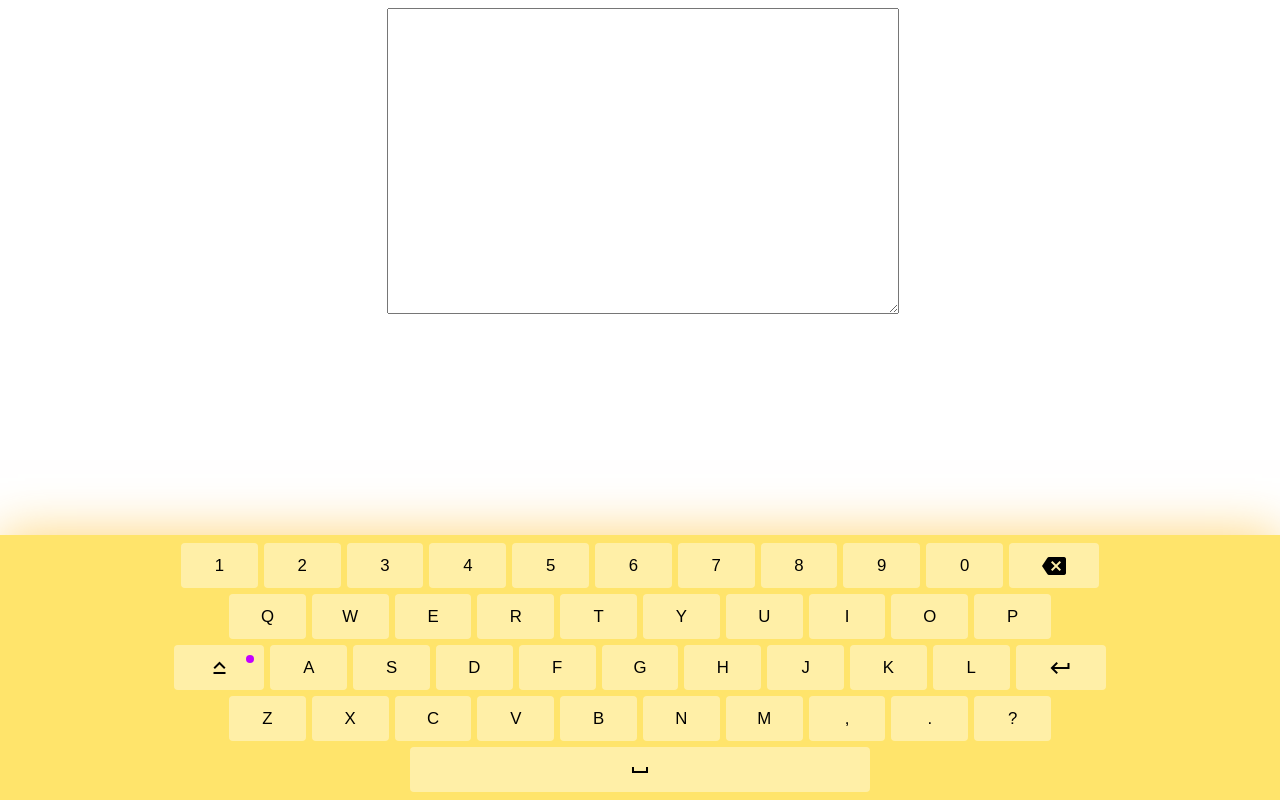
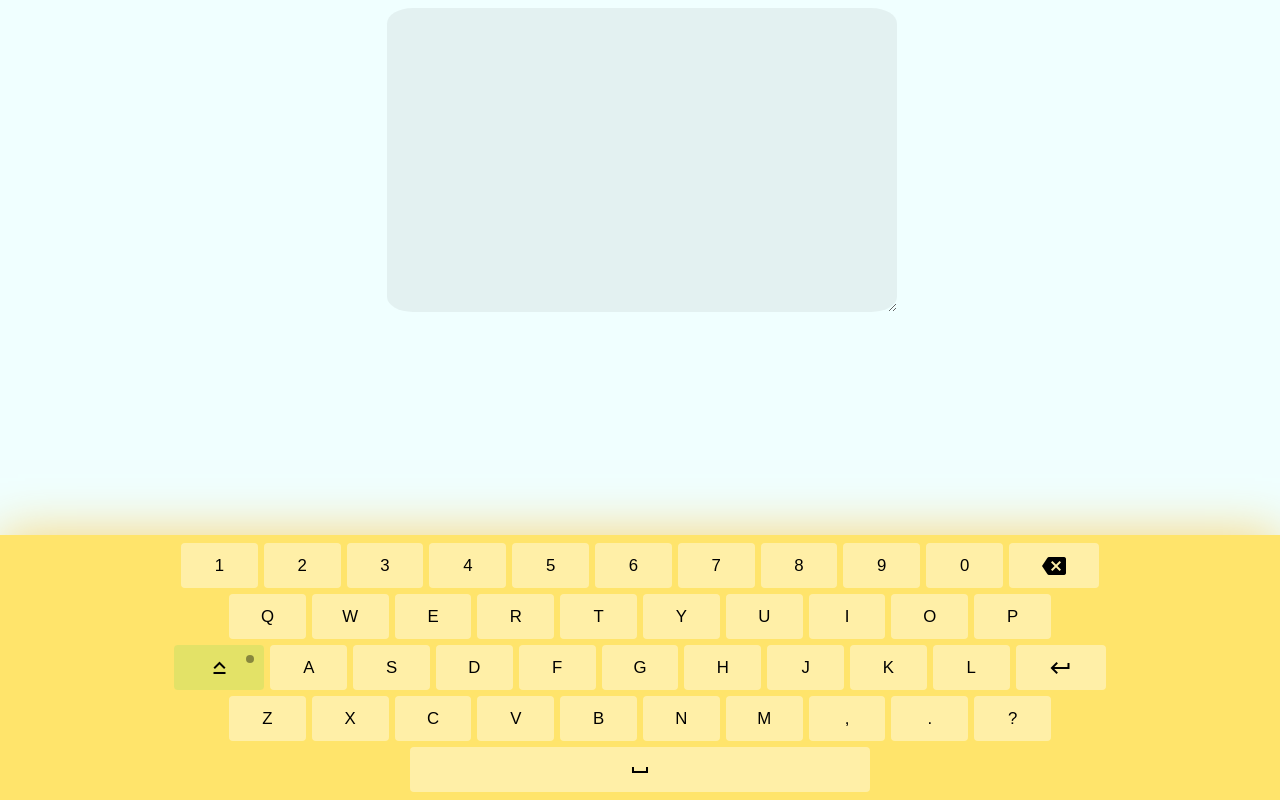
Before and after one commit to vikstasenkova/KeyboardRS, a plain HTML site: page index.html in a window 1280 px wide. Both pictures are taken after a click on the button "keyboard_capslock". Drawn offline with Linux system fonts and the light colour scheme.

Commit message:
feat: space animation

```diff
--- a/index.html
+++ b/index.html
@@ -10,7 +10,7 @@
     <link rel="icon" href="favicon.ico">
 </head>
 <body>
-    <textarea class="use-keyboard-input" style="margin: 0 auto; width: 40%; height: 300px; margin-left: 30%;"></textarea>
+    <textarea class="use-keyboard-input"></textarea>
     <script src="index.js"></script>
 </body>
 </html>
--- a/index.js
+++ b/index.js
@@ -39,7 +39,7 @@ const Keyboard = {
         const keyLayout = [
             "1", "2", "3", "4", "5", "6", "7", "8", "9", "0", "backspace",
             "q", "w", "e", "r", "t", "y", "u", "i", "o", "p",
-            "caps", "a", "s", "d", "f", "g", "h", "j", "k", "l", "enter",
+            "capslock", "a", "s", "d", "f", "g", "h", "j", "k", "l", "enter",
             "z", "x", "c", "v", "b", "n", "m", ",", ".", "?",
             "space"
         ];
@@ -51,7 +51,7 @@ const Keyboard = {
             const keyElement = document.createElement("button");
             const insertLineBreak = ["backspace", "p", "enter", "?"].indexOf(key) !== -1;
             keyElement.setAttribute("type", "button");
-            keyElement.setAttribute("data-key", `${key}`);
+            keyElement.setAttribute("data-key", `k${key}`);
             keyElement.classList.add("keyboard__key");
 
             switch (key) {
@@ -66,9 +66,14 @@ const Keyboard = {
 
                     break;
 
-                case "caps":
+                case "capslock":
                     keyElement.classList.add("keyboard__key--wide", "keyboard__key--activatable");
                     keyElement.innerHTML = createIconHTML("keyboard_capslock");
+
+                    console.log(keyElement);
+                    keyElement.addEventListener("keypress", () =>{
+                        console.log("dfgdgdgdg");
+                    })
 
                     keyElement.addEventListener("click", () => {
                         this._toggleCapsLock();
@@ -128,7 +133,6 @@ const Keyboard = {
 
     _toggleCapsLock() {
         this.properties.capsLock = !this.properties.capsLock;
-
         for (const key of this.elements.keys) {
             if (key.childElementCount === 0) {
                 key.textContent = this.properties.capsLock ? key.textContent.toUpperCase() : key.textContent.toLowerCase();
@@ -140,12 +144,16 @@ const Keyboard = {
         this.properties.value = initialValue || "";
         this.eventHandlers.oninput = oninput;
     },
+
+
 };
 
 document.addEventListener('keydown', function(){
     activeTexteria();
-    console.log('Key: ', event.key);
-    const currentButton = document.querySelector((`[data-key=${event.key}]`));
+    let currentButton = document.querySelector((`[data-key= K${event.key}]`).toLowerCase());
+    if(!currentButton){
+        currentButton = document.querySelector((`[data-key= kspace]`).toLowerCase());
+    }
     currentButton.classList.add("active");
     setTimeout(() => currentButton.classList.remove("active"), 400);
 });
--- a/style.css
+++ b/style.css
@@ -1,3 +1,18 @@
+body{
+    background-color: azure;
+}
+
+.use-keyboard-input {
+    background: #0000000e;
+    text-align: center;
+    border:  #b5fbff;
+    border-radius: 5%;
+    margin: 0 auto;
+    width: 40%;
+    height: 300px;
+    margin-left: 30%;
+}
+
 .keyboard {
     position: fixed;
     left: 0;
@@ -39,7 +54,7 @@
     background: rgba(255, 255, 255, 0.041);
     transition: all 0.5s ease;
 }
-.keyboard__key:hover{
+.keyboard__key:hover, .keyboard__key--active{
     background: rgba(31, 209, 75, 0.12);
     transition: all 0.5s ease;
 }
@@ -64,10 +79,6 @@
     border-radius: 50%;
 }
 
-.keyboard__key--active::after {
-    background: #c300ff;
-}
-
 .keyboard__key--dark {
     background: rgba(0, 0, 0, 0.25);
 }
```
